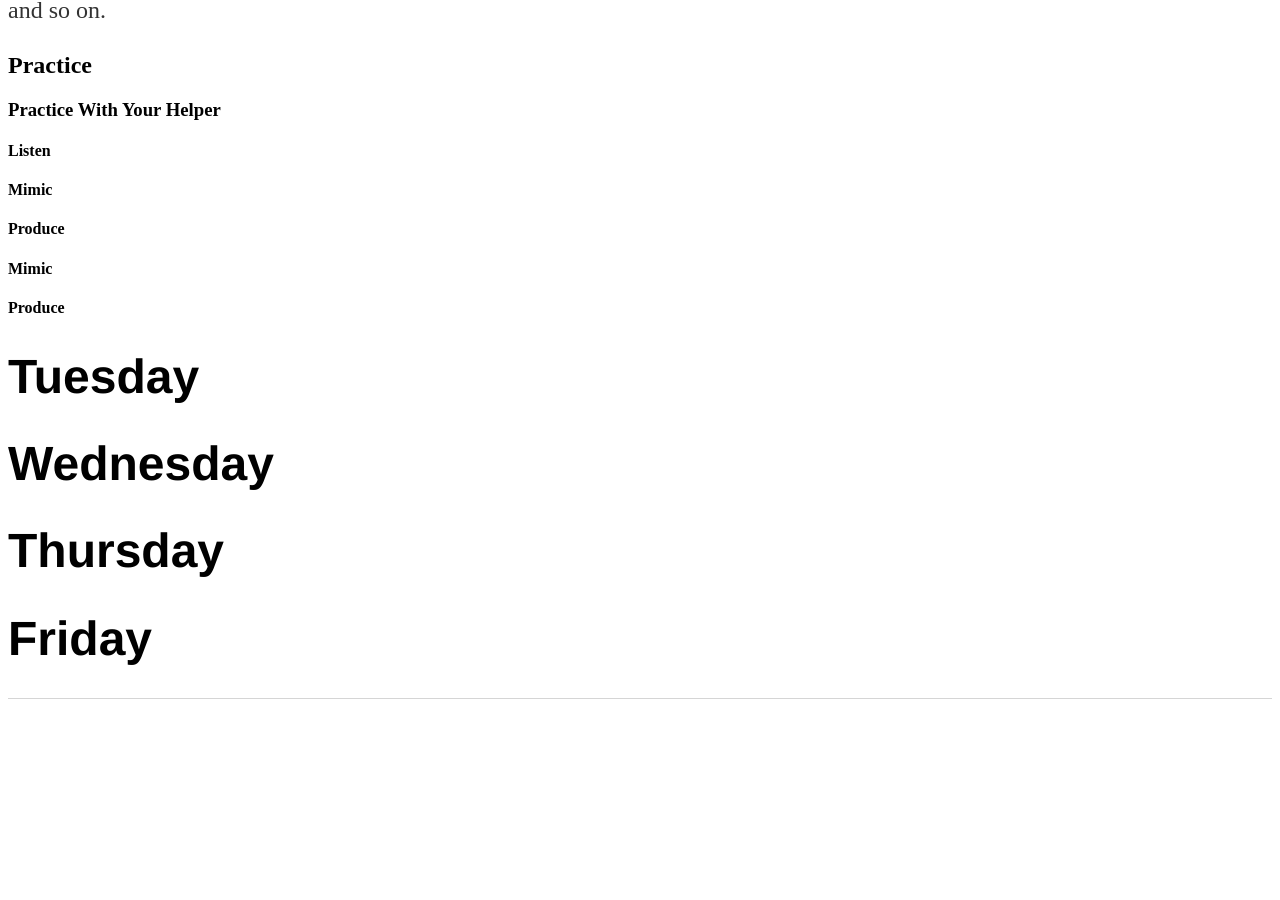
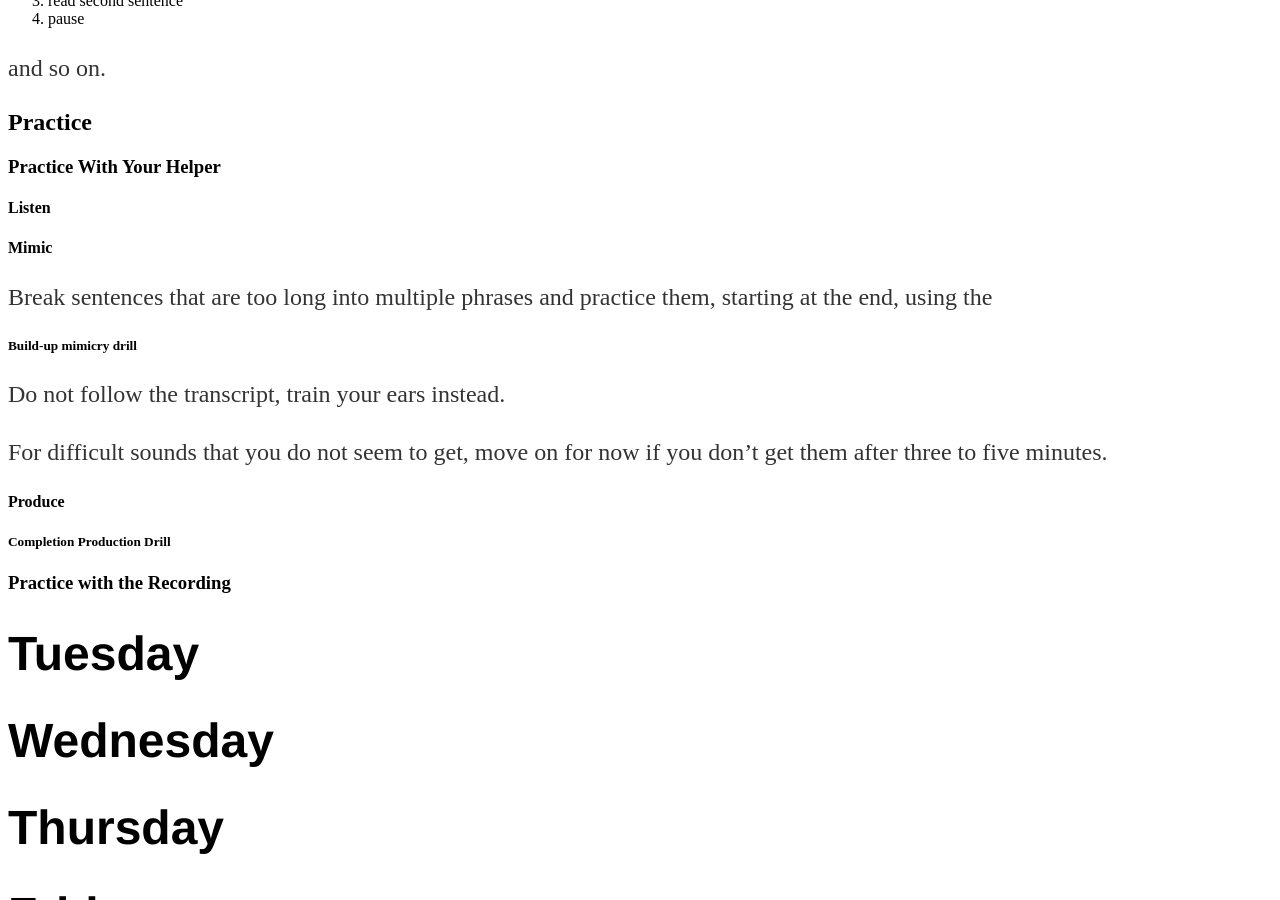
Before and after one commit to nczempin/ll, a Jekyll site: the page built from index.md, in a window 1280 px wide and 900 px high, scrolled down 1877 px. Built offline with Jekyll 4.4.1, drawn with Linux system fonts in a browser that asks for light colours; before the commit the page ends 2584 px from its top, so only the background shows below that; some of the changed text lies outside the part shown.

Commit message:
Update index.md

```diff
--- a/index.md
+++ b/index.md
@@ -4,6 +4,8 @@ title: "Language Acquisition Made Practical"
 ---
 
 # Monday
+
+The primary goal is to get used to the daily learning cycle, based on a very simple text in the target language.
 
 ## Prepare
 
@@ -79,11 +81,20 @@ and so on.
 
 #### Mimic
 
+Break sentences that are too long into multiple phrases and practice them, starting at the end, using the
+##### Build-up mimicry drill
+
+Do not follow the transcript, train your ears instead.
+
+For difficult sounds that you do not seem to get, move on for now if you don't get them after three to five minutes.
+
 #### Produce
 
-#### Mimic
+##### Completion Production Drill
 
-#### Produce
+### Practice with the Recording
+
+
 
 # Tuesday
 # Wednesday
```
